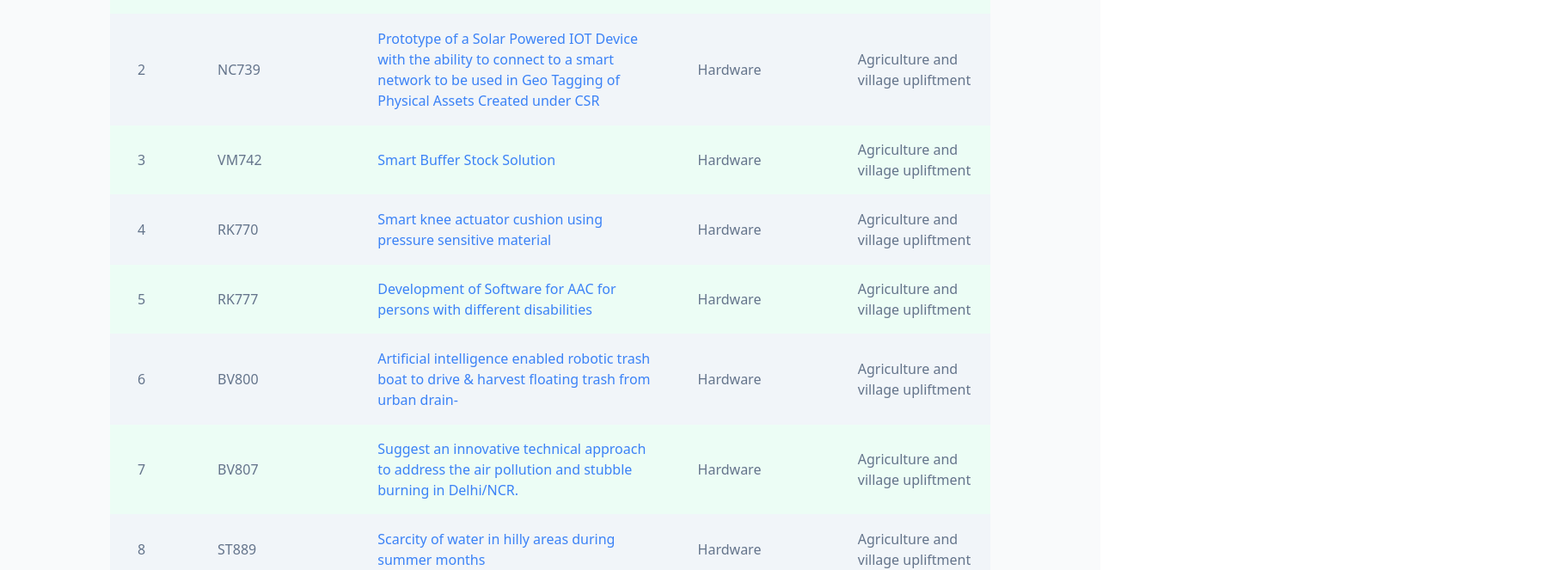
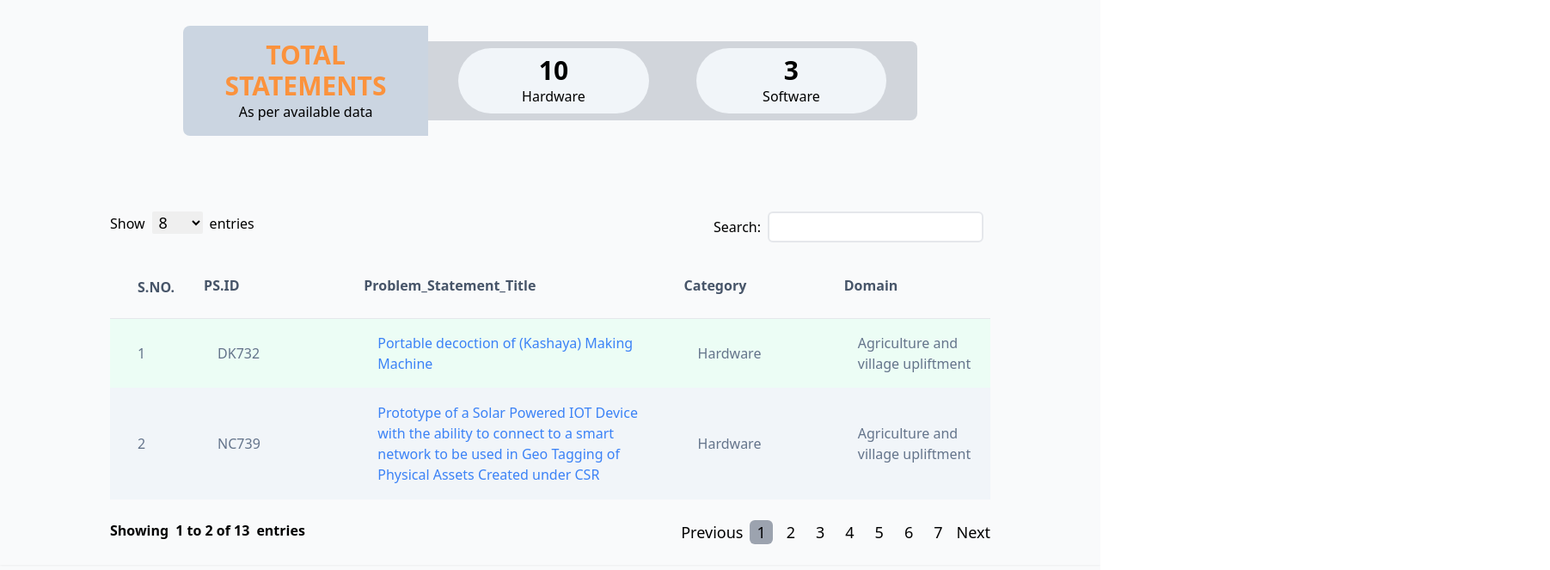
Before and after one commit to kHAPPY2004/hackathon_2023, a Next.js app: page /problems in a window 1280 px wide. Shown: the part 1625-2288 px from the top of the page at 86% size, 1803 px wide, since content can reach past the window. Built offline with nearby package versions, Linux system fonts and the light colour scheme.

Commit message:
search_improve

```diff
--- a/components/Mypage.js
+++ b/components/Mypage.js
@@ -4,7 +4,7 @@ import Carousel from "./carousel";
 const MyPage = () => {
   const imagePaths = [
     "/coursel/coursel_01.png",
-    "/coursel/coursel_02.png",
+    // "/coursel/coursel_02.png",
     "/coursel/coursel_01.png",
     // "https://d33wubrfki0l68.cloudfront.net/dd23708ebc4053551bb33e18b7174e73b6e1710b/dea24/static/images/wallpapers/shared-colors@2x.png",
     // "https://d33wubrfki0l68.cloudfront.net/49de349d12db851952c5556f3c637ca772745316/cfc56/static/images/wallpapers/bridge-02@2x.png",
--- a/components/Navbar.js
+++ b/components/Navbar.js
@@ -106,7 +106,7 @@ const Navbar = () => {
                   smooth={true}
                   duration={500}
                 >
-                  RULES
+                  GUIDELINE
                 </ScrollLink>
                 <ScrollLink
                   className="text-black dark:text-white hover:bg-gray-700 hover:text-white px-2 py-2 rounded-md text-sm font-bold"
--- a/components/Pagination.js
+++ b/components/Pagination.js
@@ -17,7 +17,7 @@ const Pagination = ({
       <ScrollLink
         className="hover:text-gray-800 px-2 xl:px-0 dark:hover:text-gray-200 flex justify-center md:justify-start my-2 xl:my-0"
         onClick={() => onPrev()}
-        to="problem_statement"
+        to="problem_statement1"
         smooth={true}
         duration={500}
       >
@@ -27,13 +27,11 @@ const Pagination = ({
         <div className="flex space-x-2">
           {pages.map((page) => (
             <ScrollLink
-              className={`${
-                currentPage === page ? "bg-gray-400 " : ""
-              }${
+              className={`${currentPage === page ? "bg-gray-400 " : ""}${
                 currentPage === page && "dark:bg-blue-300"
               }border px-2 rounded-md hover:bg-gray-300 border-black dark:border-white dark:hover:bg-gray-600`}
               onClick={() => onPageChange(page)}
-              to="problem_statement"
+              to="problem_statement1"
               smooth={true}
               duration={500}
               key={page}
@@ -46,7 +44,7 @@ const Pagination = ({
       <ScrollLink
         className="hover:text-gray-800 px-2 xl:px-0 dark:hover:text-gray-200 flex justify-center md:justify-start my-2 xl:my-0"
         onClick={() => onNext()}
-        to="problem_statement"
+        to="problem_statement1"
         smooth={true}
         duration={500}
       >
--- a/components/data.json
+++ b/components/data.json
@@ -84,7 +84,7 @@
     "ps_id": "GS908",
     "ps_title": "Borewell Rescue Operations ",
     "ps_data": "A borewell is a deep, narrow hole drilled into the ground from which water is drawn through a pipe and pump. Borewells are typically small in diameter — ranging from 4.5 inches (low-capacity borewell) to 12 inches (high-capacity borewell). Borewells tap into water-bearing soil or rock layers called aquifers and can go as deep as 1,500 feet into the ground. There is a tendency in the rural areas, where these Borewells are left unattended and uncovered, due to which mostly little children fall into these and thus NDRF is requisitioned for the rescue. It is of utmost importance to design an indigenous compact system which may include all the hardware and software and thus help in saving the lives. NDRF doesn’t have any specialized equipment for the rescue operations and the methodology adopted is as per the situation. NDRF is presently a combination of tools/equipment for Borewell rescue, which involves J-Hook, Cloth Bucket, Magic Ball, Pendant Jhula and Umbrella Tool. All these tools are improvised in nature and have been tested in different scenariosa). It will help in effectively handling the Borewell Rescue operations b) It will minimize the time spent in planning and executing the plan. c) Lesser time will increase the success percentage",
-    "category": "Hardware",
+    "category": "Software",
     "domain": "Agriculture and village upliftment"
   },
   {
@@ -92,7 +92,7 @@
     "ps_id": "GS908",
     "ps_title": "Borewell Rescue Operations ",
     "ps_data": "A borewell is a deep, narrow hole drilled into the ground from which water is drawn through a pipe and pump. Borewells are typically small in diameter — ranging from 4.5 inches (low-capacity borewell) to 12 inches (high-capacity borewell). Borewells tap into water-bearing soil or rock layers called aquifers and can go as deep as 1,500 feet into the ground. There is a tendency in the rural areas, where these Borewells are left unattended and uncovered, due to which mostly little children fall into these and thus NDRF is requisitioned for the rescue. It is of utmost importance to design an indigenous compact system which may include all the hardware and software and thus help in saving the lives. NDRF doesn’t have any specialized equipment for the rescue operations and the methodology adopted is as per the situation. NDRF is presently a combination of tools/equipment for Borewell rescue, which involves J-Hook, Cloth Bucket, Magic Ball, Pendant Jhula and Umbrella Tool. All these tools are improvised in nature and have been tested in different scenariosa). It will help in effectively handling the Borewell Rescue operations b) It will minimize the time spent in planning and executing the plan. c) Lesser time will increase the success percentage",
-    "category": "Hardware",
+    "category": "Software",
     "domain": "Agriculture and village upliftment"
   },
   {
@@ -100,7 +100,7 @@
     "ps_id": "GS908",
     "ps_title": "Borewell Rescue Operations ",
     "ps_data": "A borewell is a deep, narrow hole drilled into the ground from which water is drawn through a pipe and pump. Borewells are typically small in diameter — ranging from 4.5 inches (low-capacity borewell) to 12 inches (high-capacity borewell). Borewells tap into water-bearing soil or rock layers called aquifers and can go as deep as 1,500 feet into the ground. There is a tendency in the rural areas, where these Borewells are left unattended and uncovered, due to which mostly little children fall into these and thus NDRF is requisitioned for the rescue. It is of utmost importance to design an indigenous compact system which may include all the hardware and software and thus help in saving the lives. NDRF doesn’t have any specialized equipment for the rescue operations and the methodology adopted is as per the situation. NDRF is presently a combination of tools/equipment for Borewell rescue, which involves J-Hook, Cloth Bucket, Magic Ball, Pendant Jhula and Umbrella Tool. All these tools are improvised in nature and have been tested in different scenariosa). It will help in effectively handling the Borewell Rescue operations b) It will minimize the time spent in planning and executing the plan. c) Lesser time will increase the success percentage",
-    "category": "Hardware",
+    "category": "Software",
     "domain": "Agriculture and village upliftment"
   }
 ]
--- a/components/paginate.js
+++ /dev/null
@@ -1,4 +0,0 @@
-export const paginate = (items, pageNumber, pageSize) => {
-  const startIndex = (pageNumber - 1) * pageSize;
-  return items.slice(startIndex, parseInt(startIndex) + parseInt(pageSize));
-};
--- a/pages/problems.js
+++ b/pages/problems.js
@@ -3,7 +3,6 @@ import React from "react";
 import { RxCross2 } from "react-icons/rx";
 import data from "/components/data.json";
 import Pagination from "@/components/Pagination";
-import { paginate } from "@/components/paginate";
 import { motion } from "framer-motion";
 import { useInView } from "react-intersection-observer";
 import { useAnimation } from "framer-motion";
@@ -23,7 +22,7 @@ const Problems = () => {
   }
 
   const [search, setSearch] = useState("");
-  const [value, setValue] = useState("8");
+  const [value, setValue] = useState("2");
   const [currentPage, setCurrentPage] = useState(1);
   const onPageChange = (page) => {
     setCurrentPage(page);
@@ -51,16 +50,19 @@ const Problems = () => {
     }
     if (!inView) {
       animation.start({
-        x: "-100vw",
-        y: 100,
+        x: "-5vw",
+        y: 10,
         opacity: 0,
         transition: { type: "spring", duration: 2, bounce: 0.05 },
       });
     }
   }, [inView]);
 
+  // Filter data for
+
   const filteredData = data.filter((item) => {
     const searchTerm = search.trim().toLowerCase();
+
     return (
       searchTerm === "" ||
       item.ps_id.toLowerCase().includes(searchTerm) ||
@@ -69,20 +71,70 @@ const Problems = () => {
       item.domain.toLowerCase().includes(searchTerm)
     );
   });
+  // show seaching data on web
+  const paginate1 = (items, pageNumber, pageSize) => {
+    const startIndex = (pageNumber - 1) * pageSize;
+    return items.slice(startIndex, parseInt(startIndex) + parseInt(pageSize));
+  };
+  const paginate2 = (items, pageNumber, pageSize) => {
+    const startIndex = (pageNumber - 1) * pageSize;
+    return items.slice(startIndex, parseInt(startIndex) + parseInt(pageSize));
+  };
+  const searchTerm = search.trim().toLowerCase();
+  //for seaching paginate1
+  useEffect(() => {
+    setCurrentPage(1);
+  }, [searchTerm.length > 1]);
+  const paginatedPosts =
+    searchTerm.length > 1
+      ? paginate1(filteredData, currentPage, value)
+      : paginate2(data, currentPage, value);
 
-  // Paginate the filtered data
-  const paginatedPosts = paginate(filteredData, currentPage, value);
+  // Calculate counts
+  const hardwareCount = data.filter(
+    (item) => item.category === "Hardware"
+  ).length;
+  const softwareCount = data.filter(
+    (item) => item.category === "Software"
+  ).length;
+
   return (
     <>
       <section
+        id="problem_statement"
+        className=" bg-gray-50 lll dark:bg-slate-700"
+      >
+        <div>
+          <img src="/problem_statement.png" alt="" className="mx-auto pt-12" />
+        </div>
+        <div className="flex items-center justify-center w-2/3 mx-auto mt-5">
+          <div className="w-1/3 bg-slate-300 dark:bg-slate-600 mx-auto p-4 rounded-l-lg">
+            <p className="text-3xl font-bold text-center text-orange-400">
+              TOTAL STATEMENTS
+            </p>
+            <p className="text-center">As per available data</p>
+          </div>
+          <div className="flex justify-around w-2/3 bg-gray-300 dark:bg-slate-600 p-2 rounded-r-lg">
+            <div className="w-2/5 text-center bg-slate-100 dark:bg-slate-500 py-2 rounded-full">
+              <p className="text-3xl font-bold">{hardwareCount}</p>
+              <p>Hardware</p>
+            </div>
+            <div className="w-2/5 text-center bg-slate-100 dark:bg-slate-500 py-2 rounded-full">
+              <p className="text-3xl font-bold">{softwareCount}</p>
+              <p>Software</p>
+            </div>
+          </div>
+        </div>
+      </section>
+      <section
+        id="problem_statement1"
+        className="relative lll overflow-auto bg-gray-50 dark:bg-slate-700 md:pt-8 pt-7"
+      >
+        {/* <div className="font-bold text-lg md:text-2xl flex justify-center text-center mt-10 underline-offset-4 underline">
+          Problem Statements
+        </div> */}
+        <motion.div
           ref={ref}
-        id="problem_statement"
-        className="relative lll overflow-auto bg-gray-50 dark:bg-slate-700 md:pt-16 pt-7"
-      >
-        <div className="font-bold text-lg md:text-2xl flex justify-center text-center mt-10 underline-offset-4 underline">
-          Problem Statements
-        </div>
-        <motion.div
           animate={animation}
           className="shadow-sm overflow-hidden mt-0 md:my-8"
         >
@@ -96,9 +148,9 @@ const Problems = () => {
                 }}
                 className="mx-2 px-1 md:text-lg rounded-sm"
               >
-                <option value="8">8</option>
-                <option value="10">10</option>
-                <option value="15">15</option>
+                <option value="2">8</option>
+                <option value="4">10</option>
+                <option value="6">15</option>
                 <option value="25">25</option>
                 <option value="50">50</option>
                 <option value="100">100</option>
@@ -177,8 +229,8 @@ const Problems = () => {
                           {item.ps_id}
                         </td>
                         <motion.td
-                          whileHover={{ scale: 1.2 }}
-                          whileTap={{ scale: 0.9 }}
+                          whileHover={{ scale: 1.02 }}
+                          whileTap={{ scale: 0.95 }}
                           key={item.id}
                           onClick={() => {
                             const elems = document.querySelectorAll(
@@ -237,12 +289,11 @@ const Problems = () => {
           return (
             <div
               key={item.id}
-              className={`container ${item.id} hidden bg-white dark:bg-gray-700 md:mx-auto rounded-xl md:top-28 top-24 fixed z-50 justify-center text-center md:w-4/5 lg:w-2/3 w-11/12 md:h-5/6 h-5/6 overflow-auto shadow-2xl dark:shadow-white shadow-slate-700`}
+              className={`container ${item.id} hidden bg-white dark:bg-gray-700 md:mx-auto rounded-xl md:top-28 top-24 fixed z-50 justify-center text-center md:w-4/5 lg:w-full w-11/12 h-5/6 overflow-auto shadow-2xl dark:shadow-white shadow-slate-700`}
             >
-              <div className="relative">
               <div className="flex sticky top-0 z-10 bg-white/100 dark:bg-gray-800 items-start justify-between p-4 border-b rounded-t dark:border-gray-600">
                 <h3 className="text-xl font-semibold text-gray-900 dark:text-white">
-                    Details
+                  PROBLEM STATEMENT DETAILS
                 </h3>
                 <div
                   onClick={() => {
@@ -252,30 +303,54 @@ const Problems = () => {
                     });
                     blur();
                   }}
-                    className="text-gray-400 bg-transparent hover:bg-gray-200 hover:text-gray-900 rounded-lg text-2xl font-bold p-1.5 ml-auto inline-flex items-center dark:hover:bg-gray-600 dark:hover:text-white cursor-pointer"
+                  className="text-gray-800 dark:text-white bg-gray-50 dark:bg-slate-700 hover:bg-gray-200 hover:text-gray-900 rounded-lg text-2xl font-bold p-1.5 ml-auto inline-flex items-center dark:hover:bg-gray-600 dark:hover:text-white cursor-pointer"
                 >
                   <RxCross2 />
                 </div>
               </div>
-                <div className="p-2 lg:p-4 text-sm md:text-lg lg:text-2xl dark:text-white/80 text-gray-700 font-medium md:font-semibold text-left">
+              <div className="flex w-full my-2">
+                <div className="flex-1 overflow-auto mx-2">
+                  <div className="flex w-full bg-slate-100 dark:bg-gray-600">
+                    <div className="w-1/5 px-4 py-2 text-left border-b border-r border-t border-l border-slate-600 dark:border-slate-200 font-bold text-slate-600 dark:text-slate-200">
+                      Problem Statement ID
+                    </div>
+                    <div className="w-4/5 px-4 py-2 text-left border-b border-r border-t border-slate-600 dark:border-slate-200 font-bold text-slate-600 dark:text-slate-200">
+                      {item.ps_id}
+                    </div>
+                  </div>
+                  <div className="flex w-full bg-emerald-50 dark:bg-slate-500">
+                    <div className="w-1/5 px-4 py-2 text-left border-b border-r  border-l border-slate-600 dark:border-slate-200 font-bold text-slate-600 dark:text-slate-200">
+                      Problem Statement Title
+                    </div>
+                    <div className="w-4/5 px-4 py-2 text-left border-b border-r border-slate-600 dark:border-slate-200 font-bold text-slate-600 dark:text-slate-200">
+                      {item.ps_title}
+                    </div>
+                  </div>
+                  <div className="flex w-full bg-slate-100 dark:bg-gray-600">
+                    <div className="w-1/5 px-4 py-2 text-left border-b border-r border-l border-slate-600 dark:border-slate-200 font-bold text-slate-600 dark:text-slate-200">
+                      Description
+                    </div>
+                    <div className="w-4/5 px-4 py-2 text-left border-b border-r border-slate-600 dark:border-slate-200 font-bold text-slate-600 dark:text-slate-200">
                       {item.ps_data}
                     </div>
-                {/* <Link target="_blank" href={`/product/${products[item].slug}`}>
-                  <span
-                    onClick={() => {
-                      const elems = document.querySelectorAll(
-                        `.${products[item].slug}`
-                      );
-                      [].forEach.call(elems, function (el) {
-                        el.classList.toggle("hidden");
-                      });
-                      blur();
-                    }}
-                    className="text-green-500 flex items-center p-6 space-x-2 border-t border-gray-200 rounded-b dark:border-gray-600"
-                  >
-                    Learn More <BsArrowRight className="mx-4 text-2xl" />
-                  </span>
-                </Link> */}
+                  </div>
+                  <div className="flex w-full bg-emerald-50 dark:bg-slate-500">
+                    <div className="w-1/5 px-4 py-2 text-left border-b border-r border-l border-slate-600 dark:border-slate-200 font-bold text-slate-600 dark:text-slate-200">
+                      Category
+                    </div>
+                    <div className="w-4/5 px-4 py-2 text-left border-b border-r border-slate-600 dark:border-slate-200 font-bold text-slate-600 dark:text-slate-200">
+                      {item.category}
+                    </div>
+                  </div>
+                  <div className="flex w-full bg-slate-100 dark:bg-gray-600">
+                    <div className="w-1/5 px-4 py-2 text-left border-b border-r border-l border-slate-600 dark:border-slate-200 font-bold text-slate-600 dark:text-slate-200">
+                      Domain Bucket
+                    </div>
+                    <div className="w-4/5 px-4 py-2 text-left border-b border-r border-slate-600 dark:border-slate-200 font-bold text-slate-600 dark:text-slate-200">
+                      {item.domain}
+                    </div>
+                  </div>
+                </div>
               </div>
             </div>
           );
```
Also changed, not shown: public/problem_statement.png (added). Lines whose indentation alone changed are shown as unchanged.
